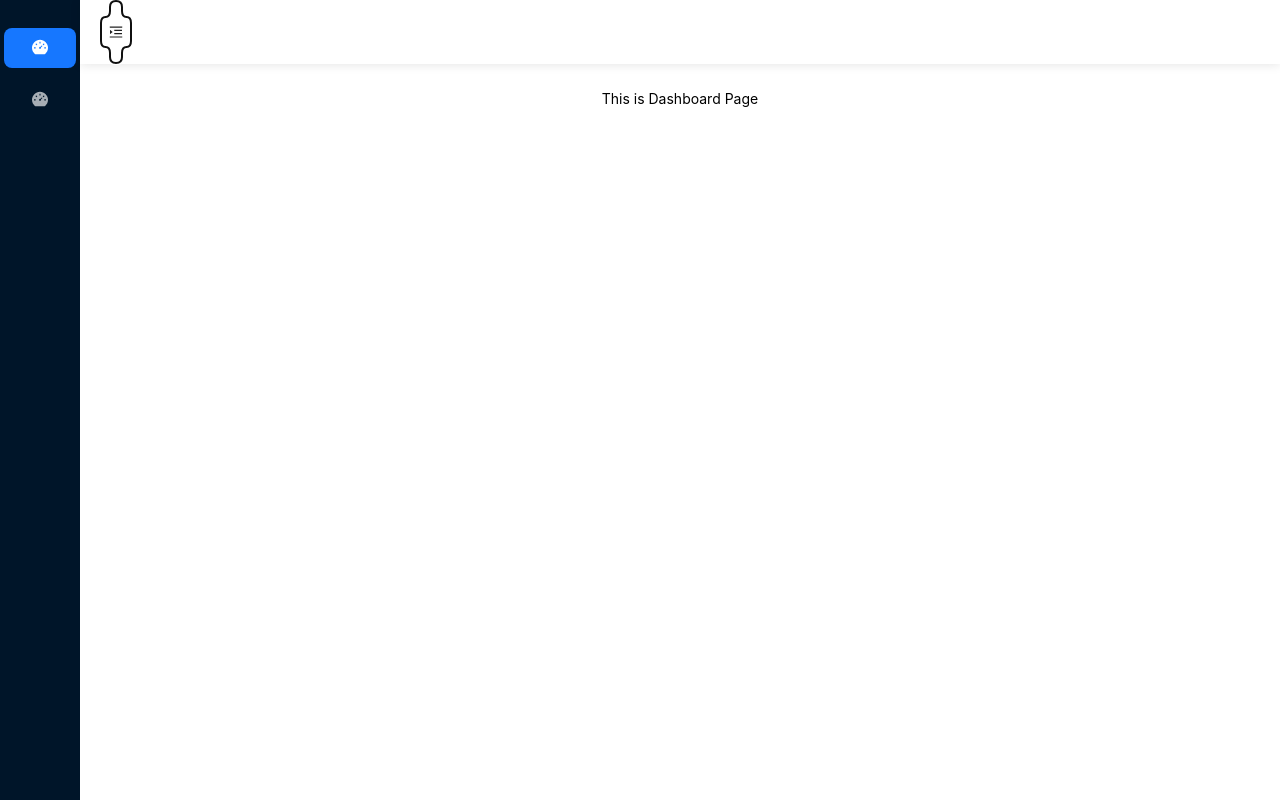
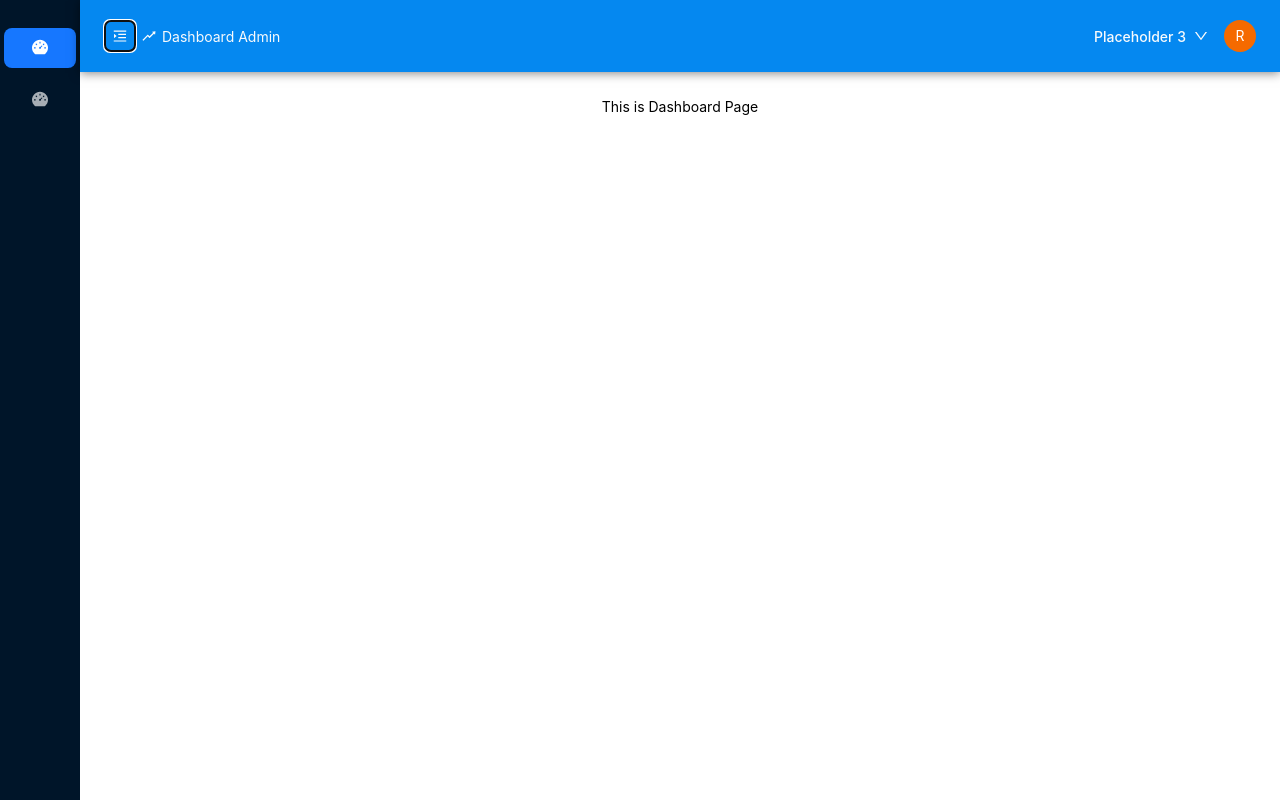
Before and after one commit to mvl19/dashboard, a React (Vite) app: page / in a window 1280 px wide. Both pictures are taken after a click on the button 236 px from the left and 32 px from the top of the page. Built offline with nearby package versions, Linux system fonts and the light colour scheme.

Commit message:
fix: replaced Header with Navbar
Replaced placeholder antd Header component with built Navbar component incl. prop passing

```diff
--- a/src/App.tsx
+++ b/src/App.tsx
@@ -2,17 +2,19 @@ import { useState } from 'react'
 import {Routes, Route} from 'react-router-dom'
 import './App.css'
 import Dashboard from './pages/Dashboard'
-import { Layout, Menu, Button } from 'antd'
+import Navbar from './components/Navbar'
+import { Layout, Menu } from 'antd'
 import {
-  MenuFoldOutlined,
-  MenuUnfoldOutlined,
   DashboardFilled
 } from '@ant-design/icons'
 
-const { Header, Sider, Content } = Layout
+const { Sider, Content } = Layout
 
 function App() {
   const [collapse, setCollapse] = useState(false)
+  const sideBarCollapse = (bool: boolean) => {
+    setCollapse(bool)
+  }
 
   return (
     <div className='w-screen max-w-[100%] h-screen max-h-[100%] flex justify-center'>
@@ -39,19 +41,7 @@ function App() {
           />
         </Sider>
         <Layout>
-          <Header className='px-5 flex justify-start items-center bg-white z-20 shadow-[0_1px_10px_rgba(0,0,0,0.1)]'>
-            <Button
-              type='text'
-              icon={
-                collapse?
-                <MenuUnfoldOutlined className='fill-white'/>
-                :
-                <MenuFoldOutlined className='stroke-white'/>
-              }
-              onClick={() => setCollapse(!collapse)}
-              className='stroke-white'
-            />
-          </Header>
+          <Navbar func={sideBarCollapse}/>
           <Content className='overflow-scroll'>
             <Routes>
               <Route path='/' element={<Dashboard/>}/>
--- a/src/components/Navbar.tsx
+++ b/src/components/Navbar.tsx
@@ -1,12 +1,12 @@
-import { RiseOutlined, MenuFoldOutlined, DownOutlined } from '@ant-design/icons'
+import { RiseOutlined, MenuFoldOutlined, DownOutlined, MenuUnfoldOutlined } from '@ant-design/icons'
 import { Avatar, Dropdown } from 'antd'
-import { useState } from 'react'
-import { MenuProps, Space, message } from 'antd'
+import { useEffect, useState } from 'react'
+import { MenuProps, Space, Button } from 'antd'
 interface Dropdown {
   label: string,
   key: number
 }
-export default function Navbar() {
+export default function Navbar(props: any) {
     const WHITE_COLOR = '#FCFCFC'
     const items: MenuProps['items'] = [
         {
@@ -29,11 +29,25 @@ export default function Navbar() {
       const onClick: MenuProps['onClick'] = ({ key }) => {
         setItem(items[key])
       };
+      const [collapse, setCollapse] = useState(false)
+      useEffect(() => {
+        props.func(collapse)
+      }, [collapse])
+
     return (
         <div className="flex justify-center align-center sticky top-0 z-20 ">
             <div className="w-[100vw] h-auto max-h-[72px] bg-[#0588F0] flex justify-between gap-[16px] items-center p-[24px] sticky top-0 z-20 shadow-[0_1px_10px_rgba(0,0,0,0.5)]">
                 <div className="flex items-center gap-[6px]">
-                    <MenuFoldOutlined style={{color: WHITE_COLOR}} />
+                  <Button
+                    type='text'
+                    icon={
+                      collapse?
+                      <MenuUnfoldOutlined style={{color: WHITE_COLOR}} />
+                      :
+                      <MenuFoldOutlined style={{color: WHITE_COLOR}} />
+                    }
+                    onClick={() => setCollapse(!collapse)}
+                  />
                     <RiseOutlined style={{color: WHITE_COLOR}} />
                     <span className="text-[#f8fafc]">Dashboard Admin</span>
                 </div>
```
